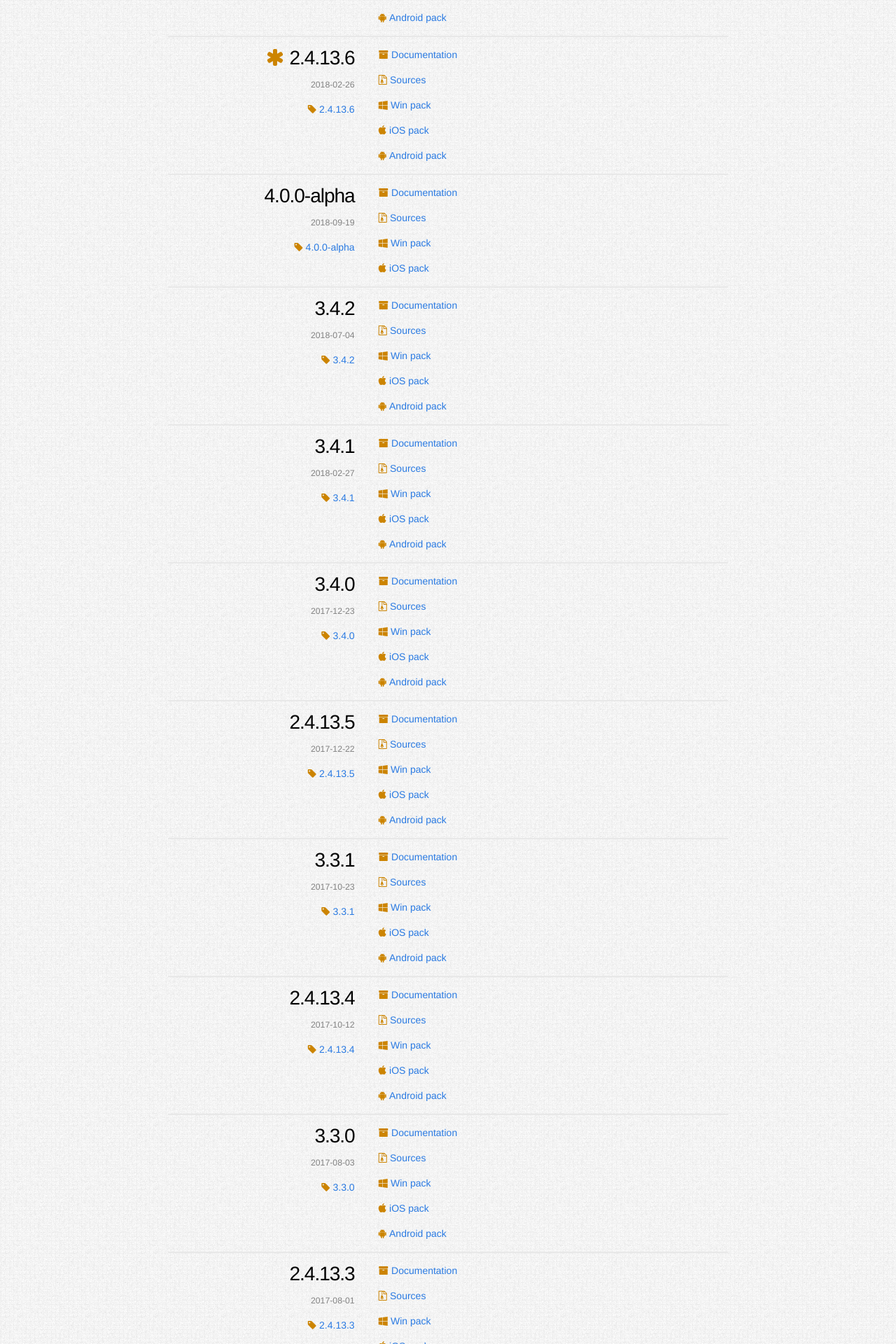
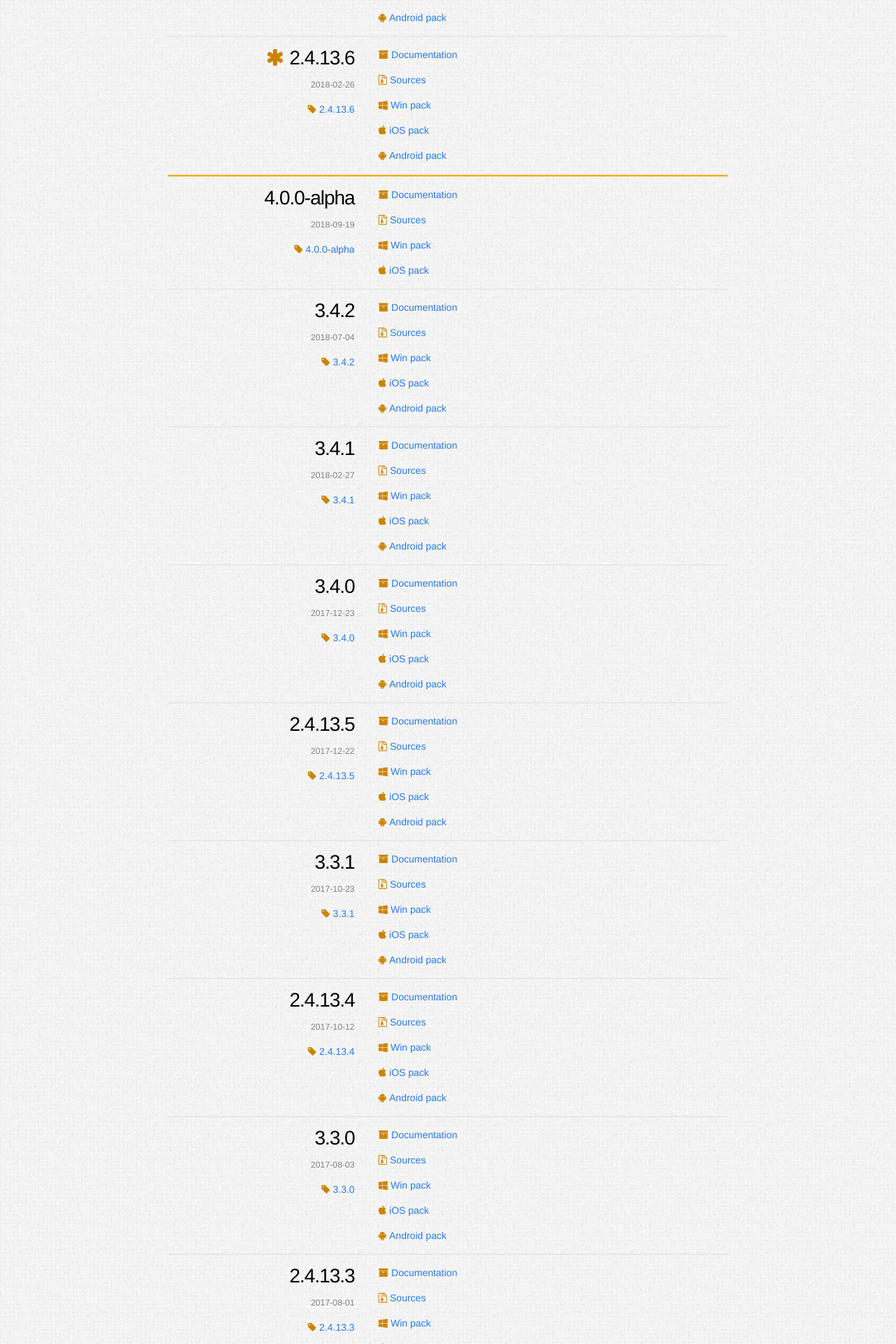
Before and after one commit to opencv-infrastructure/opencv.org, a Jekyll site: the page built from releases.html, in a window 1280 px wide. Shown: the part 522-2442 px from the top of the page at 70% size. Built offline with Jekyll 4.4.1, drawn with Linux system fonts in a browser that asks for light colours.

Commit message:
Separate latest releases from others with line

```diff
--- a/_sass/_layout.scss
+++ b/_sass/_layout.scss
@@ -331,3 +331,8 @@ iframe.center, img.center {
     font-size: 120%;
     font-weight: bold;
 }
+
+.separate {
+    border-top: 2px solid $theme-color;
+    border-radius: 1px;
+}
--- a/releases.html
+++ b/releases.html
@@ -17,6 +17,8 @@ type: page
 {% endfor %}
 </div>
 
+<hr class="separate"/>
+
 <!-- <h3>Others</h3> -->
 
 <div class="release-list">
```
